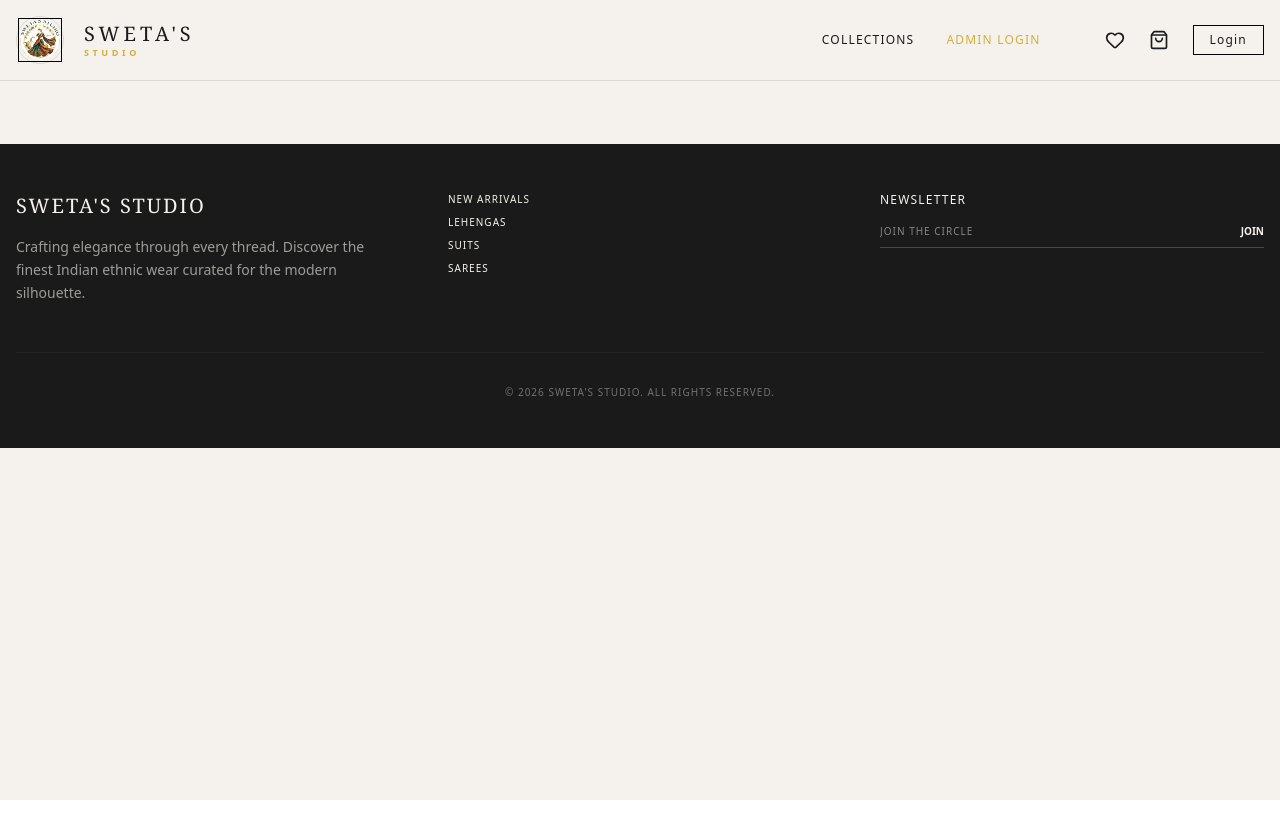
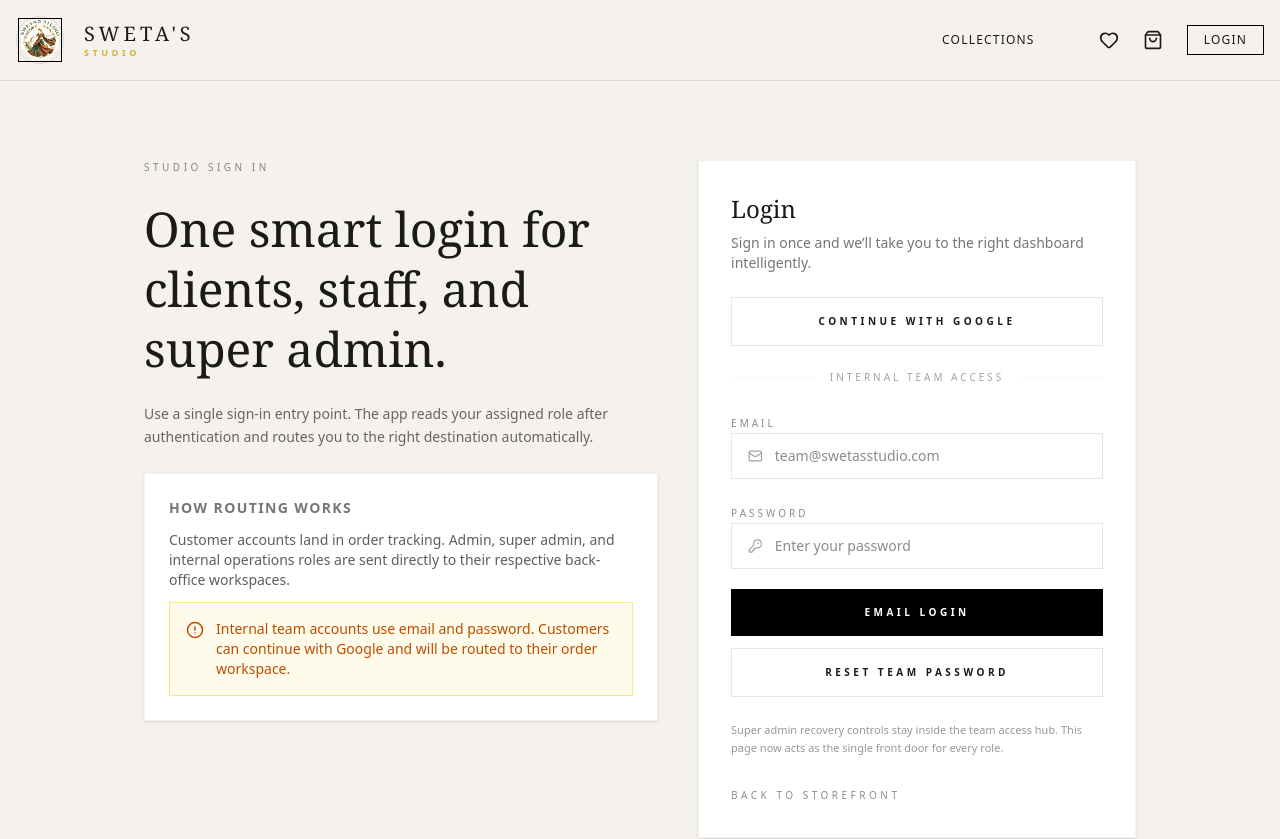
Before and after one commit to avishekreg/swetas-studio, a React (Vite) app: page /login in a window 1280 px wide. Shown: the top 839 px of the page. Before the commit the page ends 800 px from the top, so only its background shows below. Built offline with nearby package versions, Linux system fonts and the light colour scheme; no server answers; the database is empty.

Commit message:
Unify storefront and admin login entry

```diff
--- a/src/App.tsx
+++ b/src/App.tsx
@@ -16,13 +16,12 @@ import AdminLogin from './pages/Admin/Login';
 import AdminStaff from './pages/Admin/Staff';
 import OrderTracking from './pages/OrderTracking';
 import Favorites from './pages/Favorites';
-import { getAdminHomeRoute, ROLE_LABELS } from './lib/auth';
+import { getPostLoginRoute } from './lib/auth';
 
 const Navbar = () => {
-  const { user, role, signOut, signInWithGoogle } = useAuth();
+  const { user, role, signOut } = useAuth();
   const [isOpen, setIsOpen] = React.useState(false);
-  const hasBackOfficeAccess = !!role && role !== 'customer';
-  const adminHref = getAdminHomeRoute(role);
+  const userHomeHref = getPostLoginRoute(role);
 
   return (
     <nav className="fixed top-0 left-0 right-0 z-50 bg-[#f5f2ed]/90 backdrop-blur-md border-b border-black/10">
@@ -51,9 +50,6 @@ const Navbar = () => {
 
         <div className="hidden md:flex items-center space-x-8 text-xs uppercase tracking-widest font-medium">
           <Link to="/collections" className="hover:text-[#D4AF37] transition-colors">Collections</Link>
-          <Link to={hasBackOfficeAccess ? adminHref : '/admin/login'} className="text-[#D4AF37] hover:underline">
-            {hasBackOfficeAccess ? `${ROLE_LABELS[role!]} Panel` : 'Admin Login'}
-          </Link>
           <div className="flex items-center space-x-6 ml-8">
             <Link to="/favorites" className="relative group">
               <Heart size={20} />
@@ -64,15 +60,15 @@ const Navbar = () => {
             </Link>
             {user ? (
               <div className="flex items-center space-x-4">
-                <Link to={hasBackOfficeAccess ? adminHref : '/orders'}><User size={20} /></Link>
+                <Link to={userHomeHref}><User size={20} /></Link>
                 <button onClick={signOut} className="hover:text-red-500 transition-colors">
                   <LogOut size={18} />
                 </button>
               </div>
             ) : (
-              <button onClick={signInWithGoogle} className="border border-black px-4 py-1.5 hover:bg-black hover:text-white transition-all">
+              <Link to="/login" className="border border-black px-4 py-1.5 hover:bg-black hover:text-white transition-all">
                 Login
-              </button>
+              </Link>
             )}
           </div>
         </div>
@@ -91,15 +87,12 @@ const Navbar = () => {
             className="md:hidden bg-[#f5f2ed] border-b border-black/10 p-4 flex flex-col space-y-4 text-sm tracking-widest uppercase text-center"
           >
             <Link to="/collections" onClick={() => setIsOpen(false)}>Collections</Link>
-            <Link to={hasBackOfficeAccess ? adminHref : '/admin/login'} onClick={() => setIsOpen(false)}>
-              {hasBackOfficeAccess ? `${ROLE_LABELS[role!]} Panel` : 'Admin Login'}
-            </Link>
             <Link to="/favorites" onClick={() => setIsOpen(false)}>Favorites</Link>
             <Link to="/cart" onClick={() => setIsOpen(false)}>Cart</Link>
             {user ? (
               <button onClick={() => { void signOut(); setIsOpen(false); }} className="text-red-500">Logout</button>
             ) : (
-              <button onClick={() => { void signInWithGoogle(); setIsOpen(false); }}>Login</button>
+              <Link to="/login" onClick={() => setIsOpen(false)}>Login</Link>
             )}
           </motion.div>
         )}
@@ -119,6 +112,7 @@ const AnimatedRoutes = () => {
         <Route path="/cart" element={<Cart />} />
         <Route path="/favorites" element={<Favorites />} />
         <Route path="/orders" element={<OrderTracking />} />
+        <Route path="/login" element={<AdminLogin />} />
         <Route path="/admin/login" element={<AdminLogin />} />
         <Route path="/admin" element={<AdminDashboard />} />
         <Route path="/admin/inventory" element={<AdminInventory />} />
--- a/src/pages/Admin/Login.tsx
+++ b/src/pages/Admin/Login.tsx
@@ -3,10 +3,10 @@ import { motion } from 'motion/react';
 import { Link, useNavigate } from 'react-router-dom';
 import { AlertCircle, KeyRound, Mail, ShieldCheck } from 'lucide-react';
 import { useAuth } from '../../contexts/AuthContext';
-import { getAdminHomeRoute, ROLE_LABELS } from '../../lib/auth';
+import { getPostLoginRoute, ROLE_LABELS } from '../../lib/auth';
 
 const AdminLogin = () => {
-  const { signInWithEmailPassword, resetPassword, loading, user, profile, role } = useAuth();
+  const { signInWithEmailPassword, signInWithGoogle, resetPassword, loading, user, profile, role } = useAuth();
   const navigate = useNavigate();
   const [email, setEmail] = useState('');
   const [password, setPassword] = useState('');
@@ -14,14 +14,14 @@ const AdminLogin = () => {
   const [notice, setNotice] = useState('');
   const [submitting, setSubmitting] = useState(false);
 
-  const hasBackOfficeAccess = !!role && role !== 'customer';
-  const targetRoute = useMemo(() => getAdminHomeRoute(role), [role]);
+  const targetRoute = useMemo(() => getPostLoginRoute(role), [role]);
+  const isSignedIn = !!user;
 
   useEffect(() => {
-    if (!loading && hasBackOfficeAccess) {
+    if (!loading && isSignedIn) {
       navigate(targetRoute, { replace: true });
     }
-  }, [hasBackOfficeAccess, loading, navigate, targetRoute]);
+  }, [isSignedIn, loading, navigate, targetRoute]);
 
   const handleSubmit = async (e: React.FormEvent) => {
     e.preventDefault();
@@ -31,9 +31,24 @@ const AdminLogin = () => {
 
     try {
       await signInWithEmailPassword(email.trim(), password);
-      setNotice('Signed in. Checking your access...');
+      setNotice('Signed in. Loading your workspace...');
     } catch (err) {
       const message = err instanceof Error ? err.message : 'Unable to sign in.';
+      setError(message);
+    } finally {
+      setSubmitting(false);
+    }
+  };
+
+  const handleGoogleLogin = async () => {
+    setError('');
+    setNotice('');
+    setSubmitting(true);
+    try {
+      await signInWithGoogle();
+      setNotice('Signed in. Loading your workspace...');
+    } catch (err) {
+      const message = err instanceof Error ? err.message : 'Unable to continue with Google.';
       setError(message);
     } finally {
       setSubmitting(false);
@@ -44,14 +59,14 @@ const AdminLogin = () => {
     setError('');
     setNotice('');
     if (!email.trim()) {
-      setError('Enter the admin email first, then use password reset.');
+      setError('Enter the internal team email first, then use password reset.');
       return;
     }
 
     setSubmitting(true);
     try {
       await resetPassword(email.trim());
-      setNotice('Password reset email sent. Check the admin inbox.');
+      setNotice('Password reset email sent. Check the team inbox.');
     } catch (err) {
       const message = err instanceof Error ? err.message : 'Unable to send reset email.';
       setError(message);
@@ -62,33 +77,32 @@ const AdminLogin = () => {
 
   return (
     <motion.div initial={{ opacity: 0 }} animate={{ opacity: 1 }} className="max-w-5xl mx-auto px-4 py-16 lg:py-24">
-      <div className="grid grid-cols-1 lg:grid-cols-[1.1fr_0.9fr] gap-10 items-start">
+      <div className="grid grid-cols-1 lg:grid-cols-[1.08fr_0.92fr] gap-10 items-start">
         <section className="space-y-6">
-          <p className="text-[10px] uppercase tracking-[0.35em] opacity-50">Studio Access</p>
-          <h1 className="text-4xl md:text-5xl font-serif leading-tight">Default admin login for the boutique team.</h1>
+          <p className="text-[10px] uppercase tracking-[0.35em] opacity-50">Studio Sign In</p>
+          <h1 className="text-4xl md:text-5xl font-serif leading-tight">One smart login for clients, staff, and super admin.</h1>
           <p className="text-sm leading-relaxed opacity-65 max-w-xl">
-            This login is for internal staff only. Customer accounts never receive admin access by default.
-            Roles shape the experience: admins handle daily operations, while the super admin keeps recovery control in reserve.
+            Use a single sign-in entry point. The app reads your assigned role after authentication and routes you to the right destination automatically.
           </p>
           <div className="bg-white border border-black/5 shadow-sm p-6 space-y-3">
-            <h2 className="text-sm uppercase tracking-widest font-bold opacity-60">Access model</h2>
+            <h2 className="text-sm uppercase tracking-widest font-bold opacity-60">How routing works</h2>
             <p className="text-sm opacity-70">
-              <code>super_admin</code> stays as the recovery lane. <code>admin</code> is the client's daily operating account.
-              Staff specialists can land directly in orders or promotions without seeing the full dashboard.
+              Customer accounts land in order tracking. Admin, super admin, and internal operations roles are sent directly to their respective back-office workspaces.
             </p>
-            {user && !loading && !hasBackOfficeAccess && (
+            {user && profile && (
+              <div className="flex items-start gap-3 text-sm text-emerald-700 bg-emerald-50 border border-emerald-200 p-4">
+                <ShieldCheck size={18} className="mt-0.5 shrink-0" />
+                <p>
+                  Signed in as <strong>{profile.email || user.email}</strong>
+                  {role ? <> with the <strong>{ROLE_LABELS[role]}</strong> role.</> : '.'}
+                </p>
+              </div>
+            )}
+            {!user && (
               <div className="flex items-start gap-3 text-sm text-amber-700 bg-amber-50 border border-amber-200 p-4">
                 <AlertCircle size={18} className="mt-0.5 shrink-0" />
                 <p>
-                  Signed in as <strong>{profile?.email || user.email}</strong>, but this account is not provisioned for the internal back office yet.
-                </p>
-              </div>
-            )}
-            {user && hasBackOfficeAccess && (
-              <div className="flex items-start gap-3 text-sm text-emerald-700 bg-emerald-50 border border-emerald-200 p-4">
-                <ShieldCheck size={18} className="mt-0.5 shrink-0" />
-                <p>
-                  Signed in as <strong>{profile?.email || user.email}</strong> with the <strong>{ROLE_LABELS[role!]}</strong> role.
+                  Internal team accounts use email and password. Customers can continue with Google and will be routed to their order workspace.
                 </p>
               </div>
             )}
@@ -97,8 +111,25 @@ const AdminLogin = () => {
 
         <section className="bg-white border border-black/5 shadow-sm p-8 space-y-6">
           <div className="space-y-2">
-            <h2 className="text-2xl font-serif">Admin Sign In</h2>
-            <p className="text-sm opacity-60">Use the client’s email/password account or your recovery super admin account.</p>
+            <h2 className="text-2xl font-serif">Login</h2>
+            <p className="text-sm opacity-60">Sign in once and we’ll take you to the right dashboard intelligently.</p>
+          </div>
+
+          <div className="space-y-3">
+            <button
+              type="button"
+              onClick={() => void handleGoogleLogin()}
+              disabled={submitting}
+              className="w-full border border-black/10 py-4 uppercase text-[10px] tracking-[0.35em] font-bold hover:border-black disabled:opacity-50"
+            >
+              Continue With Google
+            </button>
+          </div>
+
+          <div className="flex items-center gap-4 text-[10px] uppercase tracking-[0.3em] opacity-40">
+            <span className="h-px flex-1 bg-black/10" />
+            <span>Internal team access</span>
+            <span className="h-px flex-1 bg-black/10" />
           </div>
 
           <form onSubmit={handleSubmit} className="space-y-5">
@@ -106,7 +137,7 @@ const AdminLogin = () => {
               <span className="text-[10px] uppercase tracking-[0.3em] opacity-50">Email</span>
               <div className="flex items-center gap-3 border border-black/10 px-4 py-3">
                 <Mail size={16} className="opacity-40" />
-                <input type="email" value={email} onChange={(e) => setEmail(e.target.value)} className="w-full bg-transparent outline-none text-sm" placeholder="admin@swetasstudio.com" />
+                <input type="email" value={email} onChange={(e) => setEmail(e.target.value)} className="w-full bg-transparent outline-none text-sm" placeholder="team@swetasstudio.com" />
               </div>
             </label>
 
@@ -123,16 +154,16 @@ const AdminLogin = () => {
 
             <div className="space-y-3">
               <button type="submit" disabled={submitting} className="w-full bg-black text-white py-4 uppercase text-[10px] tracking-[0.35em] font-bold disabled:opacity-50">
-                {submitting ? 'Signing In...' : 'Admin Login'}
+                {submitting ? 'Signing In...' : 'Email Login'}
               </button>
               <button type="button" onClick={() => void handleReset()} disabled={submitting} className="w-full border border-black/10 py-4 uppercase text-[10px] tracking-[0.35em] font-bold hover:border-black disabled:opacity-50">
-                Reset Password
+                Reset Team Password
               </button>
             </div>
           </form>
 
           <p className="text-[11px] opacity-45 leading-relaxed">
-            Super admin recovery controls now live in the team access hub, where admin passwords and staff roles can be rotated without touching the storefront flow.
+            Super admin recovery controls stay inside the team access hub. This page now acts as the single front door for every role.
           </p>
           <Link to="/" className="inline-block text-[10px] uppercase tracking-[0.35em] opacity-50 hover:opacity-100">
             Back To Storefront
```
Also changed, not shown: src/lib/auth.ts (+10 -1 lines).
